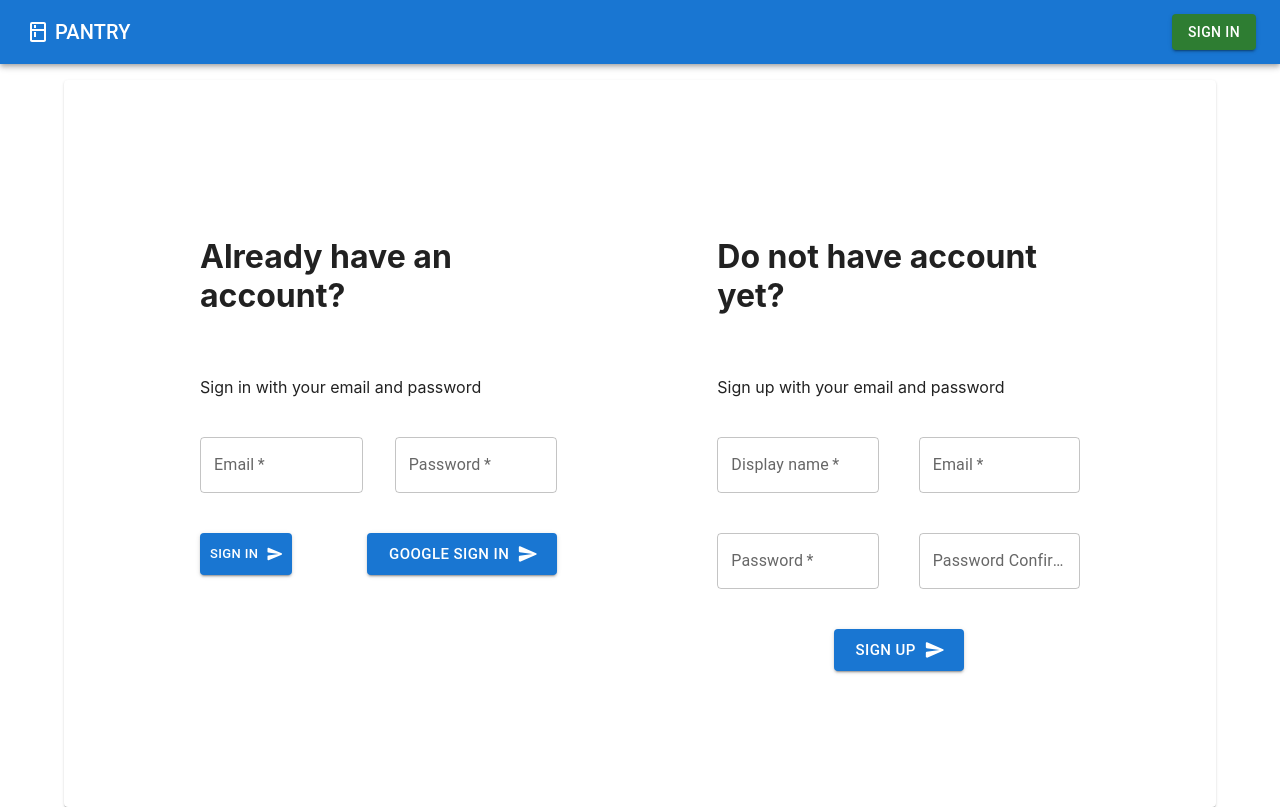
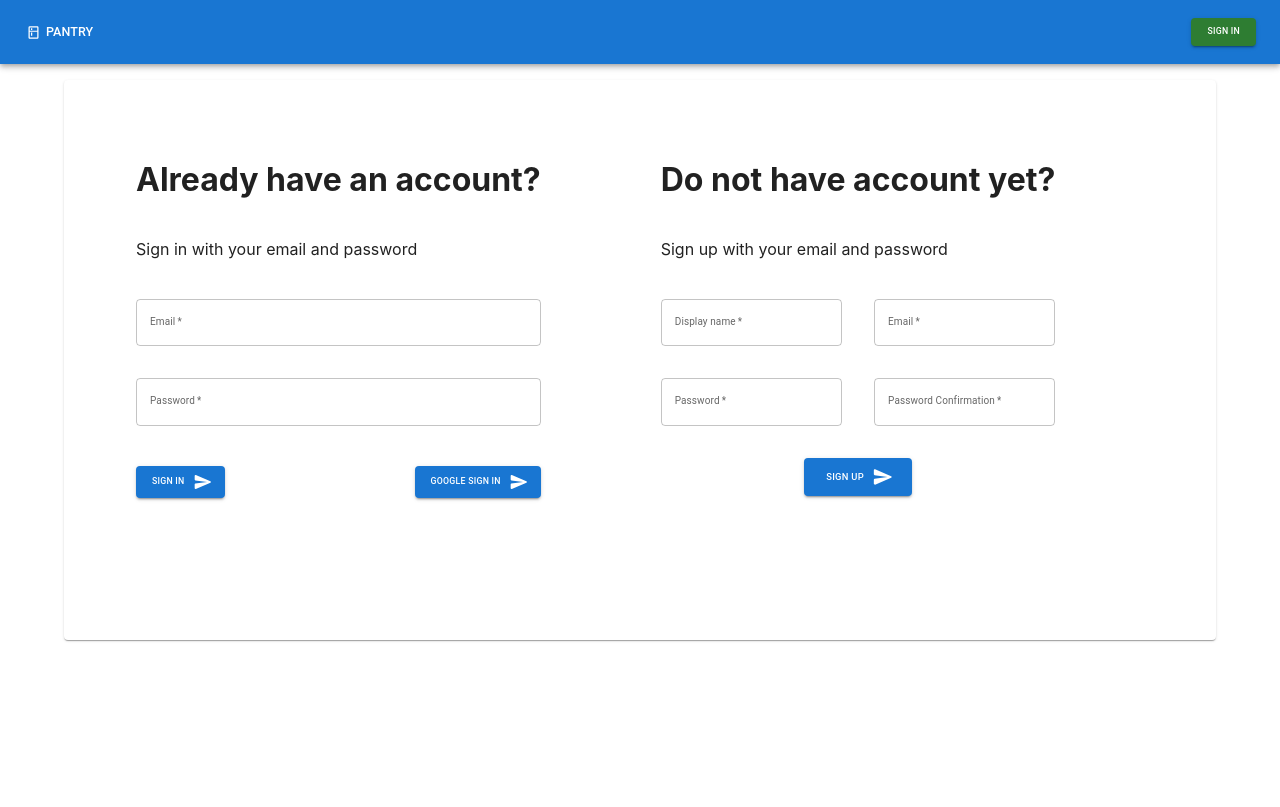
Before and after one commit to JJamroz23/pantry-app, a React (Create React App) app: page / in a window 1280 px wide. Built offline with nearby package versions, Linux system fonts and the light colour scheme; no server answers.

Commit message:
styles, queries

```diff
--- a/src/components/NavBar.jsx
+++ b/src/components/NavBar.jsx
@@ -12,14 +12,6 @@
     textDecoration: "none",
   },
 }));
-
-// import { styled } from "@mui/material/styles";
-
-// const Responsive = styled("div")(({ Button }) => ({
-//   [Button.breakpoints.down("lg")]: {
-//     size: "small",
-//   },
-// }));
 
 const Navigation = () => {
   const { currentUser } = useContext(UserContext);
@@ -37,21 +29,30 @@
             <KitchenOutlinedIcon />
           </IconButton>
           <Box sx={{ flexGrow: 1, typography: "h6" }}>PANTRY</Box>
-          <Box display="flex" gap={5}>
+          <Box
+            display="flex"
+            gap={5}
+            sx={{
+              gap: {
+                xs: 0,
+                sm: 5,
+              },
+            }}
+          >
             {currentUser && (
               <>
                 <RouterLink className={classes.link} to="/shoppingList">
-                  <Button variant="contained" color="success">
+                  <Button variant="contained" color="success" size="medium">
                     Shopping list
                   </Button>
                 </RouterLink>
                 <RouterLink className={classes.link} to="/pantry">
-                  <Button variant="contained" color="success">
+                  <Button variant="contained" color="success" size="medium">
                     Pantry
                   </Button>
                 </RouterLink>
                 <RouterLink className={classes.link} to="/settings">
-                  <Button variant="contained" color="success">
+                  <Button variant="contained" color="success" size="medium">
                     Settings
                   </Button>
                 </RouterLink>
@@ -60,11 +61,16 @@
 
             <RouterLink to="/">
               {currentUser ? (
-                <Button variant="contained" color="error" onClick={signOutUser}>
+                <Button
+                  variant="contained"
+                  color="error"
+                  onClick={signOutUser}
+                  size="medium"
+                >
                   SIGN OUT
                 </Button>
               ) : (
-                <Button variant="contained" color="success">
+                <Button variant="contained" color="success" size="medium">
                   SIGN IN
                 </Button>
               )}
--- a/src/components/Select.jsx
+++ b/src/components/Select.jsx
@@ -9,7 +9,7 @@
 
 const SingleSelect = ({ label, options, ...rest }) => {
   return (
-    <FormControl sx={{ width: "100px" }}>
+    <FormControl sx={{}}>
       <InputLabel>{label}</InputLabel>
       <Select displayEmpty {...rest}>
         <MenuItem key="none" value="none">
@@ -28,6 +28,4 @@
   );
 };
 
-
-
 export default SingleSelect;
--- a/src/global.styles.js
+++ b/src/global.styles.js
@@ -1,14 +1,52 @@
 import { createGlobalStyle } from "styled-components";
 
 export const GlobalStyle = createGlobalStyle`
+*,
+*:after,
+*:before {
+    box-sizing: border-box;
+    margin: 0;
+    padding: 0;
+}
+
+html, body {
+
+  width: 100%;
+  height: 100%;
+}
+
+html {
+  font-size: 62.5%;
+  background-color: #fff;
+
+  @media (max-width: 900px) {
+    font-size: 56.25%;
+  }
+
+  @media (max-width: 600px) {
+    font-size: 50%;
+  }
+}
+
 body {
+  position: relative;
+  z-index: 0;
+  min-height: 100%;
+  color: #000;
   margin: 0;
-
-  background-color: #fff;
   font-family: -apple-system, BlinkMacSystemFont, 'Segoe UI', 'Roboto', 'Oxygen',
     'Ubuntu', 'Cantarell', 'Fira Sans', 'Droid Sans', 'Helvetica Neue',
     sans-serif;
+  font-size: 1.6rem;
+  font-weight: 400;
+  font-style: normal;
+  line-height: normal;
   -webkit-font-smoothing: antialiased;
   -moz-osx-font-smoothing: grayscale;
 }
+
+
+
+
+
 `;
--- a/src/pages/auth/Authentication.jsx
+++ b/src/pages/auth/Authentication.jsx
@@ -5,7 +5,19 @@
 
 const Authentication = () => {
   return (
-    <Box display="flex" justifyContent="space-around" p={5}>
+    <Box
+      display="flex"
+      sx={{
+        flexDirection: {
+          sm: "row",
+          xs: "column",
+        },
+        gap: {
+          xs: 5,
+          sm: 0,
+        },
+      }}
+    >
       <SignIn />
       <SignUp />
     </Box>
--- a/src/pages/auth/SignIn.jsx
+++ b/src/pages/auth/SignIn.jsx
@@ -54,11 +54,32 @@
   };
 
   return (
-    <Box display="flex" flexDirection="column" gap={5} padding={10}>
+    <Box
+      display="flex"
+      flexDirection="column"
+      gap={5}
+      // padding={10}
+      sx={{
+        padding: {
+          md: 8,
+          sm: 7,
+          // xs: "column",
+        },
+        gap: {
+          md: 5,
+          xs: 2,
+        },
+        pl: {
+          xs: 7,
+          sm: 0,
+          md: 7,
+        },
+      }}
+    >
       <h1>Already have an account?</h1>
       <span>Sign in with your email and password</span>
       <form onSubmit={handleSubmit}>
-        <Stack direction="row" spacing={4}>
+        <Stack spacing={4} justifyContent="space-around">
           <TextField
             label="Email"
             variant="outlined"
@@ -83,13 +104,18 @@
           display="flex"
           gap={5}
           marginTop={5}
-          justifyContent="space-between"
+          // justifyContent="space-between"
+          sx={{
+            justifyContent: {
+              sm: "space-between",
+            },
+          }}
         >
           <Button
             type="submit"
             variant="contained"
             endIcon={<SendRoundedIcon />}
-            size="small"
+            size="medium"
           >
             Sign in
           </Button>
@@ -97,7 +123,7 @@
             onClick={signInWithGoogle}
             variant="contained"
             endIcon={<SendRoundedIcon />}
-            size="large"
+            size="medium"
           >
             Google Sign in
           </Button>
--- a/src/pages/auth/SignUp.jsx
+++ b/src/pages/auth/SignUp.jsx
@@ -55,11 +55,54 @@
   };
 
   return (
-    <Box display="flex" flexDirection="column" gap={5} padding={10}>
+    <Box
+      display="flex"
+      flexDirection="column"
+      gap={5}
+      sx={{
+        p: {
+          md: 8,
+          sm: 7,
+          xs: 2,
+        },
+        pr: {
+          xs: 7,
+          sm: 0,
+          md: 7,
+        },
+        pl: {
+          xs: 7,
+          sm: 0,
+          md: 7,
+        },
+        gap: {
+          md: 5,
+          xs: 2,
+        },
+      }}
+    >
       <h1>Do not have account yet?</h1>
       <span>Sign up with your email and password</span>
       <form onSubmit={handleSubmit}>
-        <Box display="grid" gridTemplateColumns="repeat(2, 1fr)" gap={5}>
+        <Box
+          display="grid"
+          // gridTemplateColumns="repeat(2, 1fr)"
+          gap={4}
+          sx={{
+            display: {
+              xs: "grid",
+              sm: "flex",
+              md: "grid",
+            },
+            flexDirection: {
+              sm: "column",
+            },
+            gridTemplateColumns: {
+              xs: "repeat(2, 1fr)",
+              md: "repeat(2, 1fr)",
+            },
+          }}
+        >
           <TextField
             label="Display name"
             type="text"
--- a/src/pages/productsSettings/Form.jsx
+++ b/src/pages/productsSettings/Form.jsx
@@ -51,7 +51,17 @@
   }
 
   return (
-    <Grid key={firestoreUid} container spacing={2} mb={3}>
+    <Grid
+      key={firestoreUid}
+      container
+      mb={3}
+      sx={{
+        gap: {
+          xs: 0,
+          sm: 3,
+        },
+      }}
+    >
       <Grid item>
         <Controller
           control={control}
@@ -85,7 +95,13 @@
               })}
               {...getFieldErrorProps(field.name)}
               label="Minimum value"
-              sx={{ width: 200 }}
+              sx={{
+                width: {
+                  xs: 80,
+                  sm: 100,
+                  md: 200,
+                },
+              }}
             />
           )}
         />
@@ -101,7 +117,13 @@
               })}
               {...getFieldErrorProps(field.name)}
               label="Maximum value"
-              sx={{ width: 200 }}
+              sx={{
+                width: {
+                  xs: 80,
+                  sm: 100,
+                  md: 200,
+                },
+              }}
             />
           )}
         />
--- a/src/pages/productsSettings/IngredientsAutocompleteField.jsx
+++ b/src/pages/productsSettings/IngredientsAutocompleteField.jsx
@@ -58,8 +58,14 @@
               {...params}
               {...getFieldErrorProps(field.name)}
               variant="outlined"
-              sx={{ width: 200 }}
               label="product name"
+              sx={{
+                width: {
+                  xs: 80,
+                  sm: 100,
+                  md: 200,
+                },
+              }}
             />
           )}
         />
--- a/src/pages/shoppingList/ShoppingList.jsx
+++ b/src/pages/shoppingList/ShoppingList.jsx
@@ -91,17 +91,37 @@
   };
 
   return (
-    <Box display="flex" flexDirection="column" gap={5} alignItems="center">
+    <Box
+      display="flex"
+      flexDirection="column"
+      alignItems="center"
+      sx={{
+        gap: {
+          xs: 2,
+          sm: 5,
+        },
+      }}
+    >
       <h1>This is yout shopping list!</h1>
       {!formMode
         ? arrByValue.map((field) => (
             <Grid
               key={field.uid}
               container
-              gap={4}
               mb={3}
-              fontSize={20}
               textTransform="upperCase"
+              justifyContent="center"
+              sx={{
+                fontSize: {
+                  xs: 10,
+                  sm: 14,
+                  md: 20,
+                },
+                gap: {
+                  xs: 1,
+                  md: 4,
+                },
+              }}
             >
               <Grid item>units: {field.units}</Grid>
               <Grid item>product: {field.name}</Grid>
```
Also changed, not shown: src/pages/pantry/Form.jsx (+74 -9 lines), 1 other file (tests, documents, lock files or other folders).
